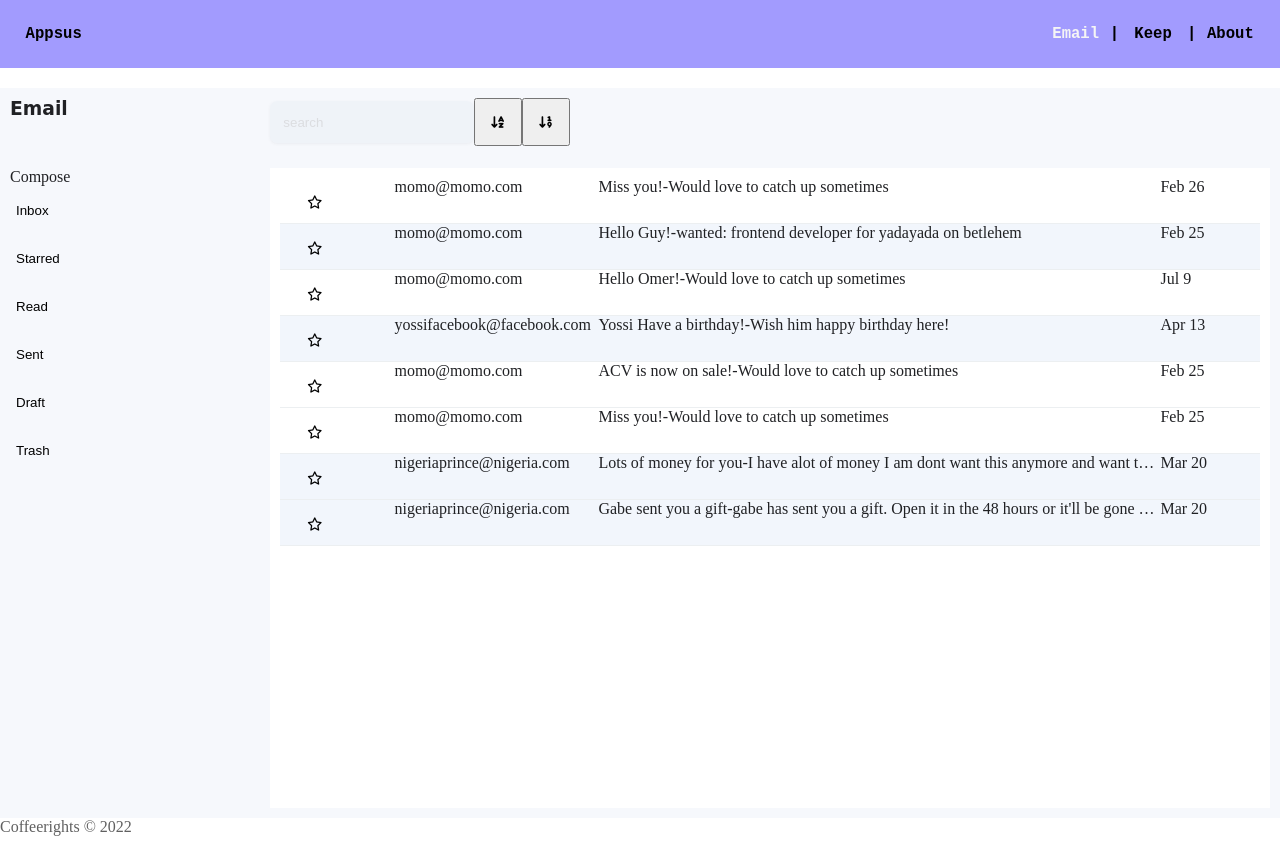
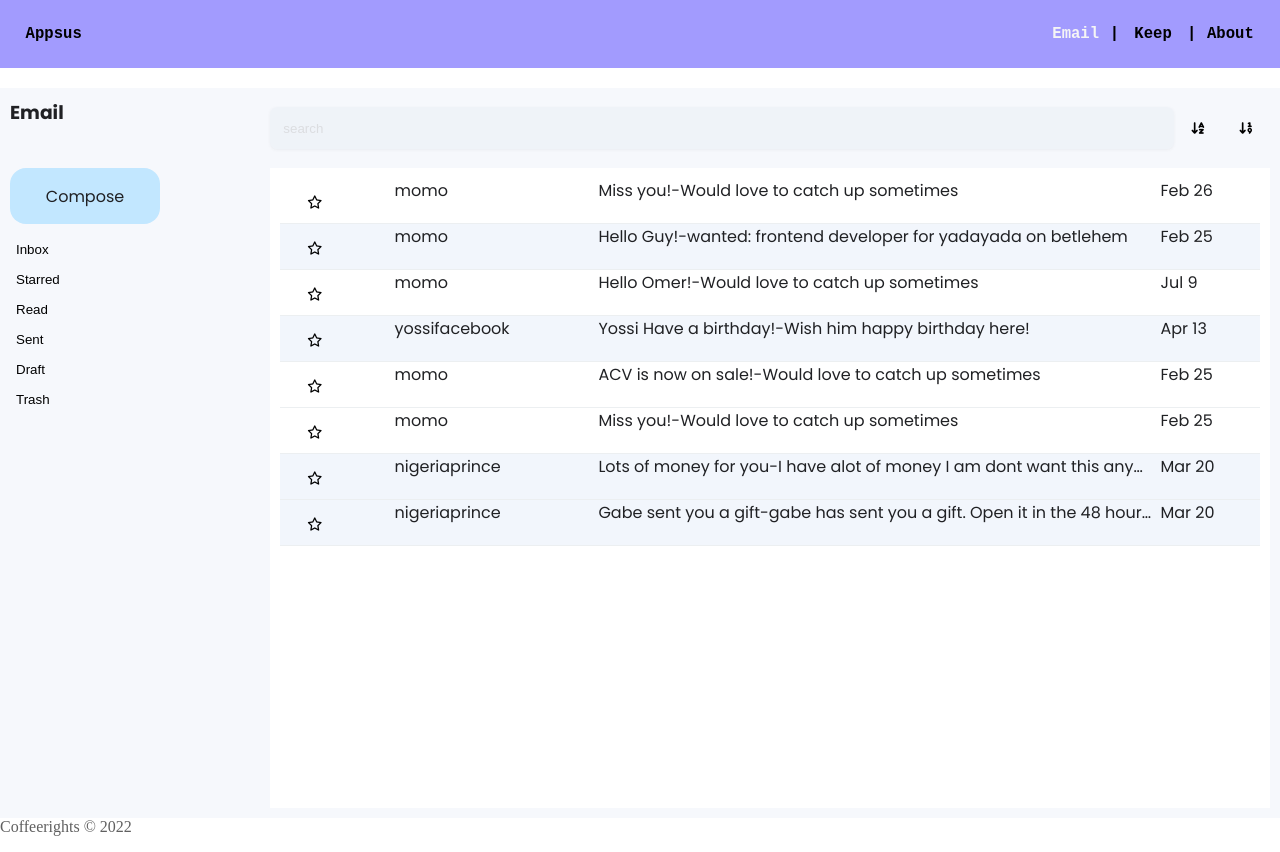
Before and after one commit to GuyBarda/Appsus, a plain HTML site: page index.html in a window 1280 px wide. Both pictures are taken after a click on the link "Email". Drawn offline with Linux system fonts and the light colour scheme; a web font is replaced by a local one.

Commit message:
email almost done

```diff
--- a/apps/mail/cmps/email-folders.cmp.js
+++ b/apps/mail/cmps/email-folders.cmp.js
@@ -3,7 +3,7 @@ export default {
     template: `
             <div class="email-folders">
                 <!-- <button class="compose" @click="$emit('create')">Compose</button> -->
-                <router-link to="/email/compose/1" >Compose</router-link>
+                <router-link class="compose" to="/email/compose/1" >Compose</router-link>
                 <button @click="changeCriteria('status' ,'inbox', $event)">Inbox</button>
                 <button @click="changeCriteria('status' , 'starred', $event)">Starred</button>
                 <button @click="changeCriteria('isRead' , true , $event)">Read</button>
--- a/apps/mail/cmps/email-list.cmp.js
+++ b/apps/mail/cmps/email-list.cmp.js
@@ -6,7 +6,7 @@ export default {
         <div class="email-list">
             <ul class="clean-list">
                 <li v-for="email in emails">
-                    <email-preview @review="$emit('review', true)" @save="$emit('save', email)" @remove="$emit('remove', email.id)" @trash="$emit('trash', email)" @star="$emit('star')" :email="email"></email-preview>
+                    <email-preview @review="$emit('review', true)" @save="$emit('save', email)" @remove="$emit('remove', email.id)" @trash="$emit('trash', email)" @star="$emit('star', email)" :email="email"></email-preview>
                 </li>
             </ul>
         </div>
--- a/apps/mail/cmps/email-preview.cmp.js
+++ b/apps/mail/cmps/email-preview.cmp.js
@@ -4,37 +4,56 @@ export default {
         <router-link @click="goTo" :to="'/email/' +email.id">
             <div class="email-preview" :class="{read: email.isRead}">
                 <!-- <input @click.stop="$emit('save', email)" type="checkbox" v-model="email.isRead"/> -->
-                <button class="btn-star" @click.prevent.stop="$emit('star')">
+                <button class="btn-star" @click.prevent.stop="starEmail">
                     <i class="fa-regular fa-star"></i>
                 </button>
-                <p>{{email.from}}</p>
+                <p>{{from}}</p>
                 <p>{{email.subject}}-<span>{{email.body}}</span></p>
                 <p>{{formattedDate}}</p>
                 <div class="actions ">
-                    <button v-if="email.isTrash" @click.prevent="$emit('remove', email.id)">remove</button>
-                    <button v-else @click.prevent="$emit('trash', email)">
+                    <button @click.stop.prevent="sendToNote" title="Send to keepApp">
+                        <i class="fa-regular fa-paper-plane"></i>
+                    </button>
+                    <button @click.stop.prevent="toggleIsRead" title="Mark as read">
+                        <i class="fa-regular fa-envelope-open"></i>
+                    </button>
+                    <button v-if="email.isTrash" @click.stop.prevent="$emit('remove', email.id)" title="Move to trash">
+                        <i class="fa-solid fa-xmark"></i>
+                    </button>
+                    <button v-else @click.stop.prevent="$emit('trash', email)" title="Delete email">
                         <i class="fa-solid fa-trash-can"></i>
                     </button>
-                    <!-- <button @click.prevent="$emit('star')">
-                        <i class="fa-regular fa-star"></i>
-                    </button> -->
-                    <label @click.prevent.stop="$emit('save', email)" for="read">
-                        <i class="fa-regular fa-envelope-open"></i>
-                    </label>
-                    <input name="read" id="read" type="checkbox" v-model="email.isRead"/>
                 </div>
             </div>
         </router-link>
     `,
+
     methods: {
         goTo() {
             this.$emit("review", true);
             console.log(this.email.isDraft);
+            this.email.isRead = true;
             this.email.isDraft
                 ? this.$router.push(
                       "/email/compose/" + JSON.stringify(this.email)
                   )
                 : this.$router.push("/email/" + this.email.id);
+        },
+        toggleIsRead() {
+            this.email.isRead = !this.email.isRead;
+            this.$emit("save", this.email);
+        },
+        starEmail() {
+            this.email.isStarred = !this.email.isStarred;
+            this.$emit("star", this.email);
+        },
+        sendToNote() {
+            const { subject, body } = this.email;
+            let note = {
+                title: subject,
+                txt: body,
+            };
+            this.$router.push("/keep/compose/" + JSON.stringify(note));
         },
     },
     computed: {
@@ -43,5 +62,11 @@ export default {
             //prettier-ignore
             return new Date(this.email.sentAt).toLocaleDateString("en-US", options);
         },
+        from() {
+            const { from } = this.email;
+            return from === "OG@appsus.com"
+                ? "You"
+                : from.slice(0, from.indexOf("@"));
+        },
     },
 };
--- a/apps/mail/pages/email-app.cmp.js
+++ b/apps/mail/pages/email-app.cmp.js
@@ -11,9 +11,9 @@ export default {
         <h1>Email</h1>
         <email-filter @sort="sortEmails" @filter="changedCriteriaTxt"></email-filter>
         <email-folders @create="isCreate = true" @filter="changeCriteria"></email-folders>
-        <email-list v-if="emails.length && !isReview" @review="changeReview" @save="saveEmail" @remove="removeEmail" @trash="trashEmail" @star="starEmail"  :emails="emails"></email-list>
+        <email-list v-if="emails.length && !isReview" @review="changeReview" @save="saveEmail" @remove="removeEmail" @trash="trashEmail" @star="saveEmail"  :emails="emails"></email-list>
         <h3 v-else>no emails found</h3>
-        <router-view @added="refreshEmails" @close="isCreate = false"></router-view>
+        <router-view v-if="isReview" @added="refreshEmails" @close="isCreate = false"></router-view>
     </section>`,
     data() {
         return {
@@ -82,6 +82,7 @@ export default {
             this.saveEmail(email);
         },
         removeEmail(emailId) {
+            if (!confirm("Are you sure")) return;
             emailService.remove(emailId).then(() => {
                 this.emails = this.emails.filter(
                     (email) => email.id !== emailId
--- a/assets/style/apps/mail/email-app.css
+++ b/assets/style/apps/mail/email-app.css
@@ -13,20 +13,45 @@
     /* justify-content: center; */
 }
 
+.email-app > * {
+    font-family: "Poppins";
+}
+
 .email-folders {
     display: flex;
     flex-direction: column;
+}
+
+.email-folders .compose {
+    border-radius: 16px;
+    height: 56px;
+    background-color: #c2e7ff;
+    display: flex;
+    justify-content: center;
+    align-items: center;
+    width: 60%;
+    margin-bottom: 10px;
+    transition: box-shadow 0.08s;
+}
+
+.email-folders .compose:hover {
+    box-shadow: 0 1px 2px 0 rgb(60 64 67 / 30%),
+        0 1px 3px 1px rgb(60 64 67 / 30%);
+    /* width: 20px; */
 }
 
 .email-folders button {
     border: 0;
     background-color: transparent;
     text-align: start;
-    border-radius: 50px;
+    border-start-end-radius: 50px;
+    border-end-end-radius: 50px;
+    min-height: 30px;
 }
 
 .email-folders button:hover {
     background-color: #d3e3fd;
+    font-weight: 600;
 }
 
 .email-details {
@@ -43,11 +68,7 @@
 }
 
 .email-preview {
-    background-color: inherit;
-    /* display: flex;
-    align-items: center;
-    justify-content: space-between; */
-    /* text-align: center; */
+    background-color: white;
     border-bottom: 1px solid #eceff1;
     position: relative;
     padding-inline: 10px;
@@ -59,6 +80,8 @@
 
 .email-preview > *:not(.actions) {
     width: 100%;
+    /* justify-content: center;
+    align-items: center; */
     justify-self: start;
     overflow: hidden;
     text-overflow: ellipsis;
@@ -82,7 +105,7 @@
     display: flex;
     /* background-color: blue; */
     align-items: center;
-    justify-content: space-evenly;
+    justify-content: center;
 }
 
 .email-preview .actions button {
@@ -112,9 +135,30 @@
     background-color: transparent;
 }
 
+.search {
+    display: flex;
+    align-items: center;
+}
+
+.search button {
+    border: 0;
+    /* min-width: none; */
+    /* min-height: none; */
+    width: 30px;
+    height: 30px;
+    background-color: transparent;
+    border-radius: 50px;
+}
+
+.search button:hover {
+    background-color: #fff;
+}
+
 .email-filter {
     background-color: #d7e0ec;
     color: #001d35;
+    /* width: 80%; */
+    flex: 1;
     border-radius: 7px;
     outline: 0;
     opacity: 0.2;
--- a/routes.js
+++ b/routes.js
@@ -4,7 +4,7 @@ import aboutPage from "./views/app-about.cmp.js";
 import emailApp from "./apps/mail/pages/email-app.cmp.js";
 import keepApp from "./apps/keep/pages/keep-app.cmp.js";
 import emailDetails from "./apps/mail/pages/email-details.cmp.js";
-import noteDetails from "./apps/keep/pages/note-details.cmp.js"; //
+import noteDetails from "./apps/keep/pages/note-details.cmp.js";
 import emailAdd from "./apps/mail/cmps/email-add.cmp.js";
 
 const { createRouter, createWebHashHistory } = VueRouter;
```
